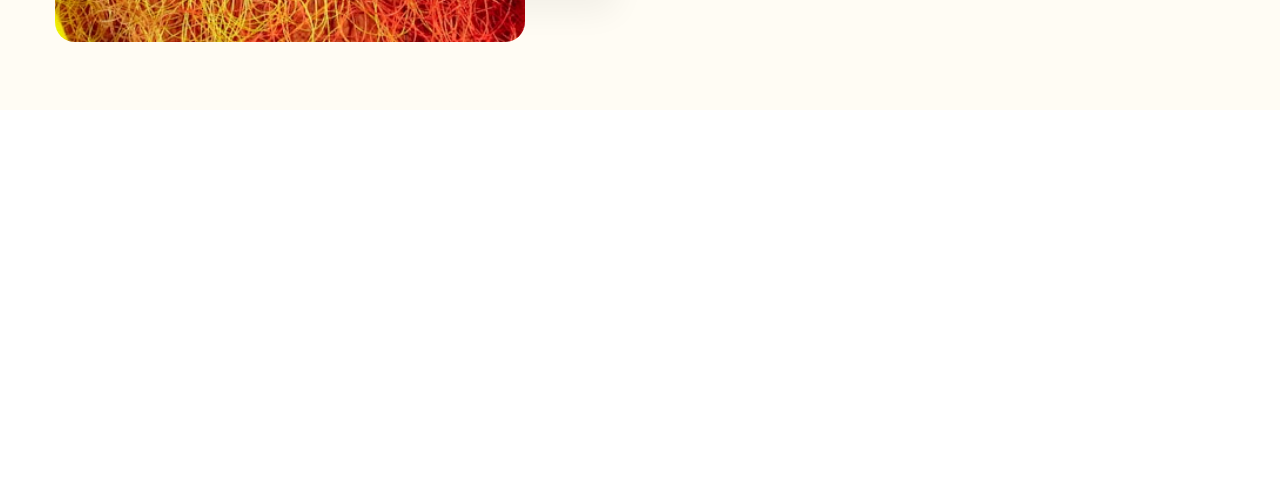
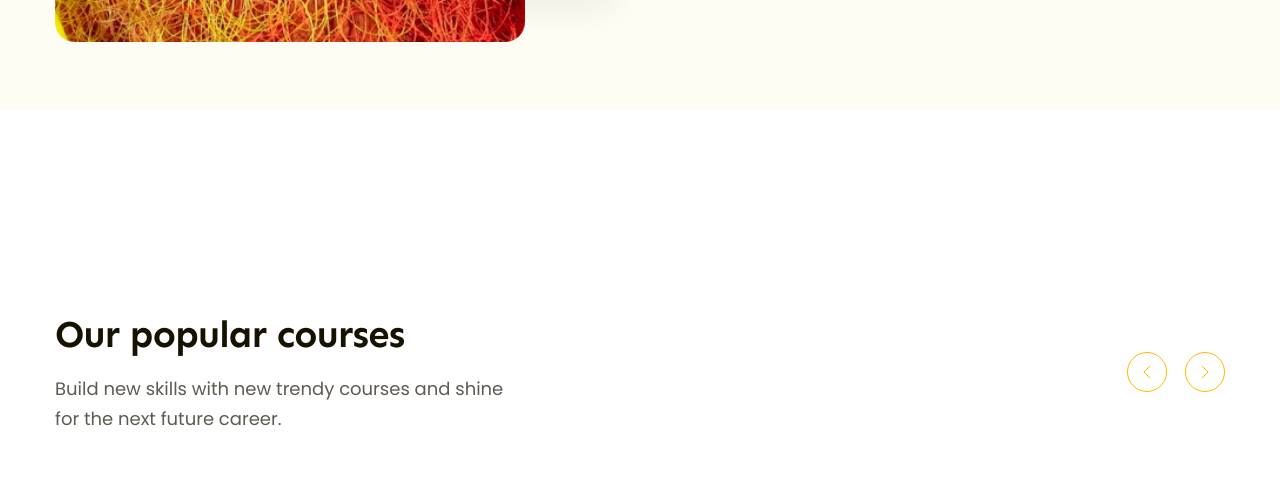
Before and after one commit to TieuBao-8925/Project-1, a plain HTML site: page index.html in a window 1280 px wide. Shown: the part 807-1309 px from the top of the page. Drawn offline with Linux system fonts and the light colour scheme.

Commit message:
2. Popular lần 1

```diff
--- a/index.html
+++ b/index.html
@@ -54,6 +54,7 @@
 
     <!-- Main -->
     <main>
+      <!-- Hero -->
       <div class="hero">
         <div class="main-content">
           <div class="body">
@@ -130,6 +131,61 @@
           </div>
         </div>
       </div>
+
+      <!-- Popular -->
+      <div class="popular">
+        <div class="main-content">
+          <!-- Popular Top -->
+          <div class="popular-top">
+            <!-- Left -->
+            <div class="info">
+              <h2 class="heading-lv2">Our popular courses</h2>
+              <p class="desc">
+                Build new skills with new trendy courses and shine for the next
+                future career.
+              </p>
+            </div>
+
+            <!-- Right -->
+            <div class="controls">
+              <button class="control-button">
+                <svg
+                  width="8"
+                  height="14"
+                  viewBox="0 0 8 14"
+                  fill="none"
+                  xmlns="http://www.w3.org/2000/svg"
+                >
+                  <path
+                    d="M7 1L1 7L7 13"
+                    stroke="currentColor"
+                    stroke-linecap="round"
+                    stroke-linejoin="round"
+                  />
+                </svg>
+              </button>
+              <button class="control-button">
+                <svg
+                  width="8"
+                  height="14"
+                  viewBox="0 0 8 14"
+                  fill="none"
+                  xmlns="http://www.w3.org/2000/svg"
+                >
+                  <path
+                    d="M1 1L7 7L1 13"
+                    stroke="currentColor"
+                    stroke-linecap="round"
+                    stroke-linejoin="round"
+                  />
+                </svg>
+              </button>
+            </div>
+          </div>
+
+          <!-- Popular Bottom -->
+        </div>
+      </div>
     </main>
   </body>
 </html>
--- a/style.css
+++ b/style.css
@@ -18,6 +18,15 @@ body {
 /* ===========Common============= */
 a {
   text-decoration: none;
+}
+
+.heading-lv2 {
+  color: #171100;
+  font-family: var(--font-heading);
+  font-size: 3.8rem;
+  font-weight: 700;
+  line-height: 1.27;
+  letter-spacing: -0.76px;
 }
 
 .btn {
@@ -263,3 +272,46 @@ a {
 .stats strong:nth-child(2) {
   margin-left: 28px;
 }
+
+/* ==============Popular=========== */
+.popular {
+  padding: 6.5rem 0;
+  margin-top: 13.5rem;
+}
+
+.popular-top {
+  display: flex;
+  justify-content: space-between;
+  align-items: center;
+}
+
+.popular-top .desc {
+  margin-top: 1.6rem;
+  font-size: 1.8rem;
+  width: 458px;
+  color: #5f5b53;
+  line-height: 1.67;
+}
+
+.popular-top .controls {
+  display: flex;
+  gap: 18px;
+}
+
+.popular-top .control-button {
+  display: flex;
+  justify-content: center;
+  align-items: center;
+  background: transparent;
+  border-radius: 50%;
+  width: 40px;
+  height: 40px;
+  color: var(--primary-color);
+  border: 1px solid var(--primary-color);
+}
+
+.popular-top .control-button:hover {
+  background: var(--primary-color);
+  color: #fff;
+  cursor: pointer;
+}
```
Also changed, not shown: icon/back.svg (added), icon/next.svg (added).
